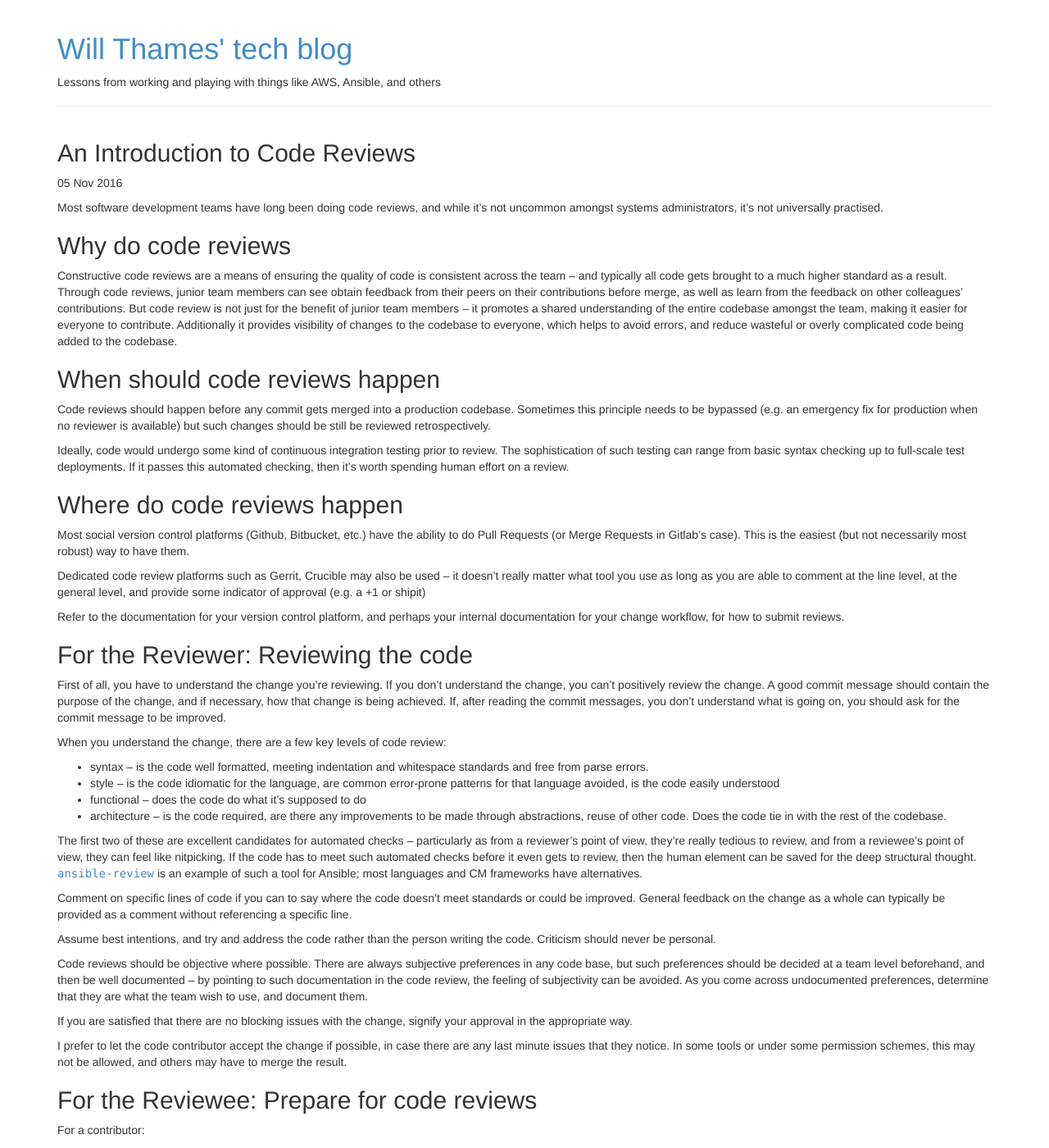
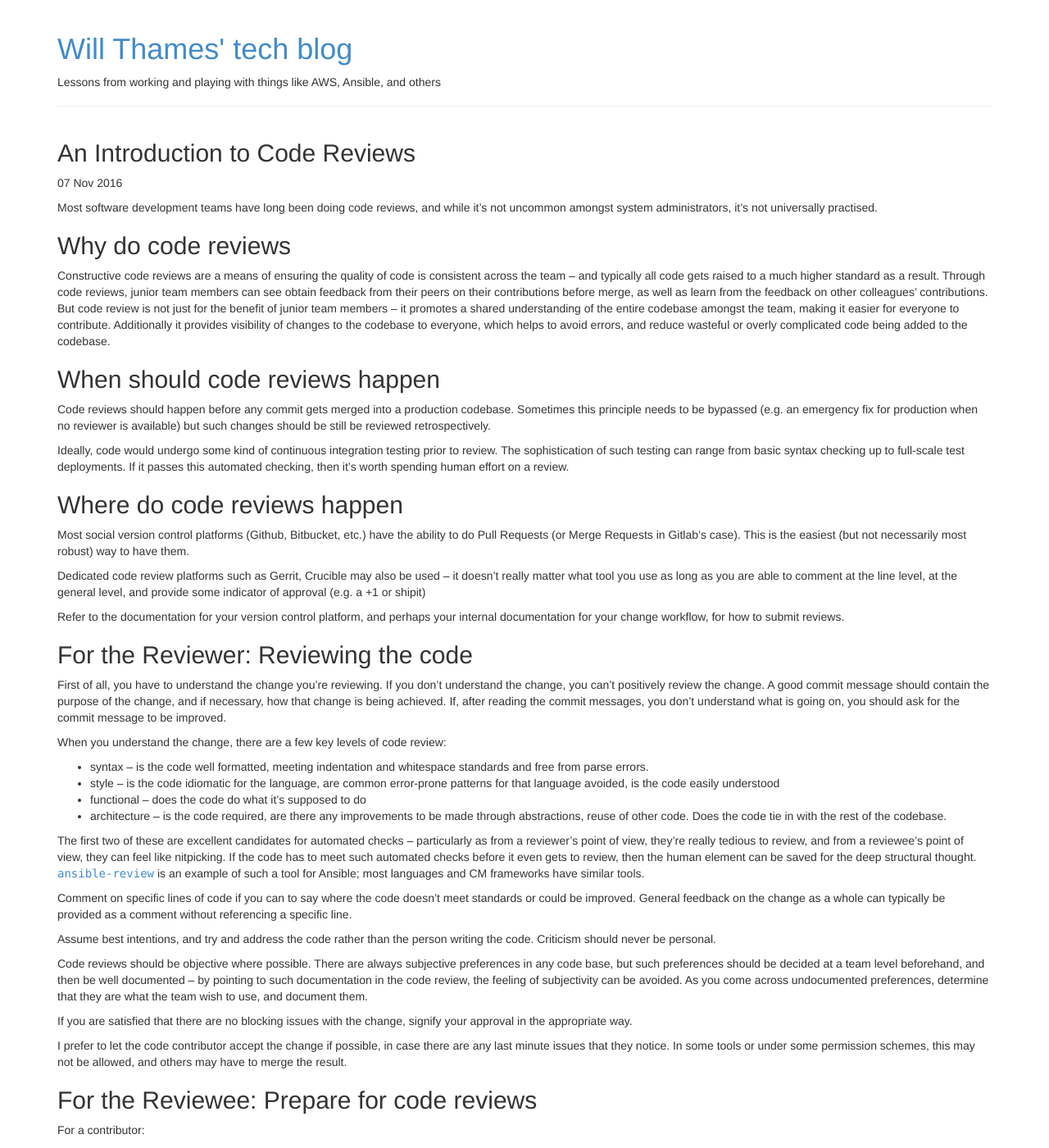
Before and after one commit to willthames/willthames.github.io, a Jekyll site: the page built from _posts/2016-11-05-intro-to-code-reviews.markdown, in a window 1280 px wide and 1400 px high. Shown: the whole window at 82% size. Built offline with Jekyll 4.4.1, drawn with Linux system fonts in a browser that asks for light colours; some of the changed text lies outside the part shown.

Commit message:
More feedback!

```diff
--- a/_posts/2016-11-05-intro-to-code-reviews.markdown
+++ b/_posts/2016-11-05-intro-to-code-reviews.markdown
@@ -1,18 +1,18 @@
 ---
 title: An Introduction to Code Reviews
-date: 2016-11-05 07:30:00
+date: 2016-11-07 11:30:00
 layout: post
 draft: true
 ---
 Most software development teams have long been doing code reviews, and
-while it's not uncommon amongst systems administrators,
+while it's not uncommon amongst system administrators,
 it's not universally practised.
 
 ## Why do code reviews
 
 Constructive code reviews are a means of ensuring the quality
 of code is consistent across the team &ndash;
-and typically all code gets brought to a much higher standard as a result.
+and typically all code gets raised to a much higher standard as a result.
 Through code reviews, junior team members can see obtain feedback from
 their peers on their contributions before merge, as well as learn
 from the feedback on other colleagues' contributions. But code review
@@ -84,7 +84,7 @@
 can be saved for the deep structural thought.
 [`ansible-review`](/2016/06/28/announcing-ansible-review.html) is
 an example of such a tool for Ansible; most languages and CM
-frameworks have alternatives.
+frameworks have similar tools.
 
 Comment on specific lines of code if you can to say where the
 code doesn't meet standards or could be improved. General feedback
```
Also changed, not shown: other parts of _posts/2016-11-05-intro-to-code-reviews.markdown (+6 -5 lines).
